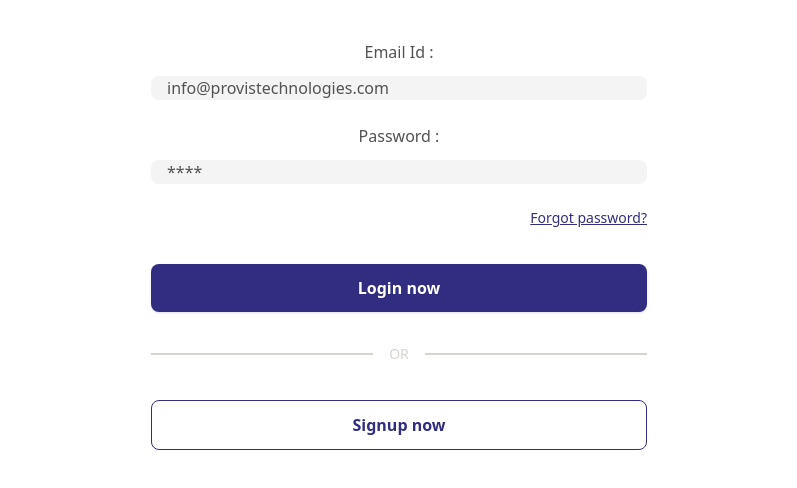
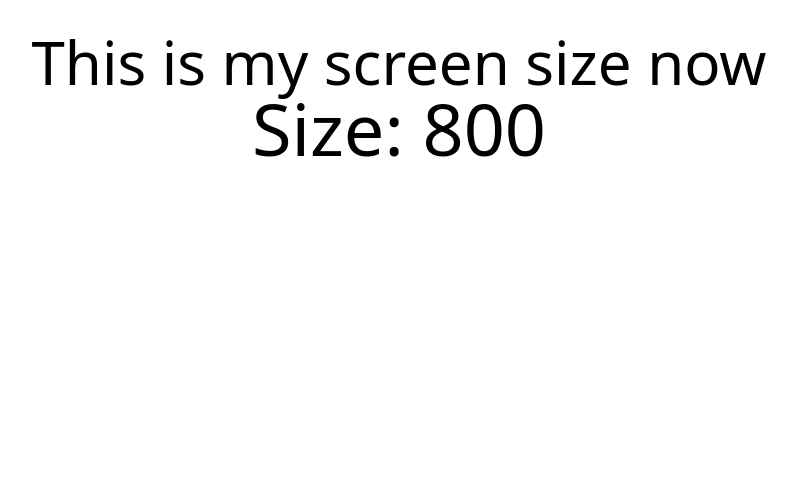
Before and after one commit to apucsd/React-Hooks, a React (Vite) app: page / in a window 1280 px wide. Shown: the top 488 px of the page, without its empty margins (241-1038 px from the left). Built offline with nearby package versions, Linux system fonts and the light colour scheme.

Commit message:
useEffect with cleanup concept

```diff
--- a/src/App.tsx
+++ b/src/App.tsx
@@ -1,10 +1,10 @@
 import "./App.css";
-import UseReducerExample from "./components/UseReducerExample";
+import UserEffectExample from "./components/UserEffectExample";
 
 function App() {
   return (
     <>
-      <UseReducerExample></UseReducerExample>
+      <UserEffectExample></UserEffectExample>
     </>
   );
 }
--- /dev/null
+++ b/src/components/UserEffectExample.tsx
@@ -0,0 +1,24 @@
+import { useEffect, useState } from "react";
+
+const UserEffectExample = () => {
+  const [width, setWidth] = useState(window.screen.width);
+  const actualWidth = () => {
+    setWidth(window.innerWidth);
+  };
+  useEffect(() => {
+    window.addEventListener("resize", actualWidth);
+    return () => {
+      //clean up function
+
+      window.removeEventListener("resize", actualWidth);
+    };
+  });
+  return (
+    <div>
+      <h1 className="text-6xl">This is my screen size now</h1>
+      <h2 className="text-7xl">Size: {width}</h2>
+    </div>
+  );
+};
+
+export default UserEffectExample;
```
